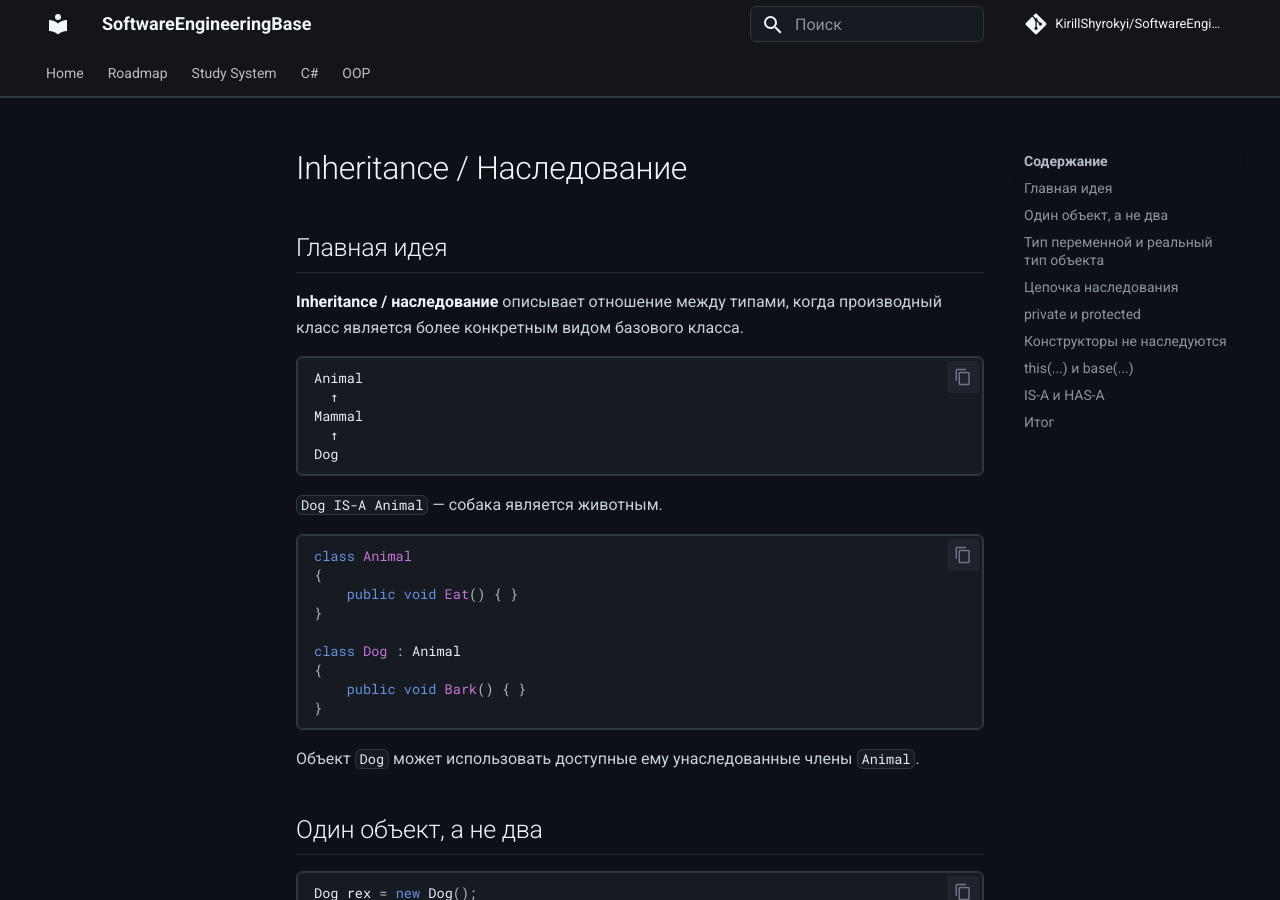
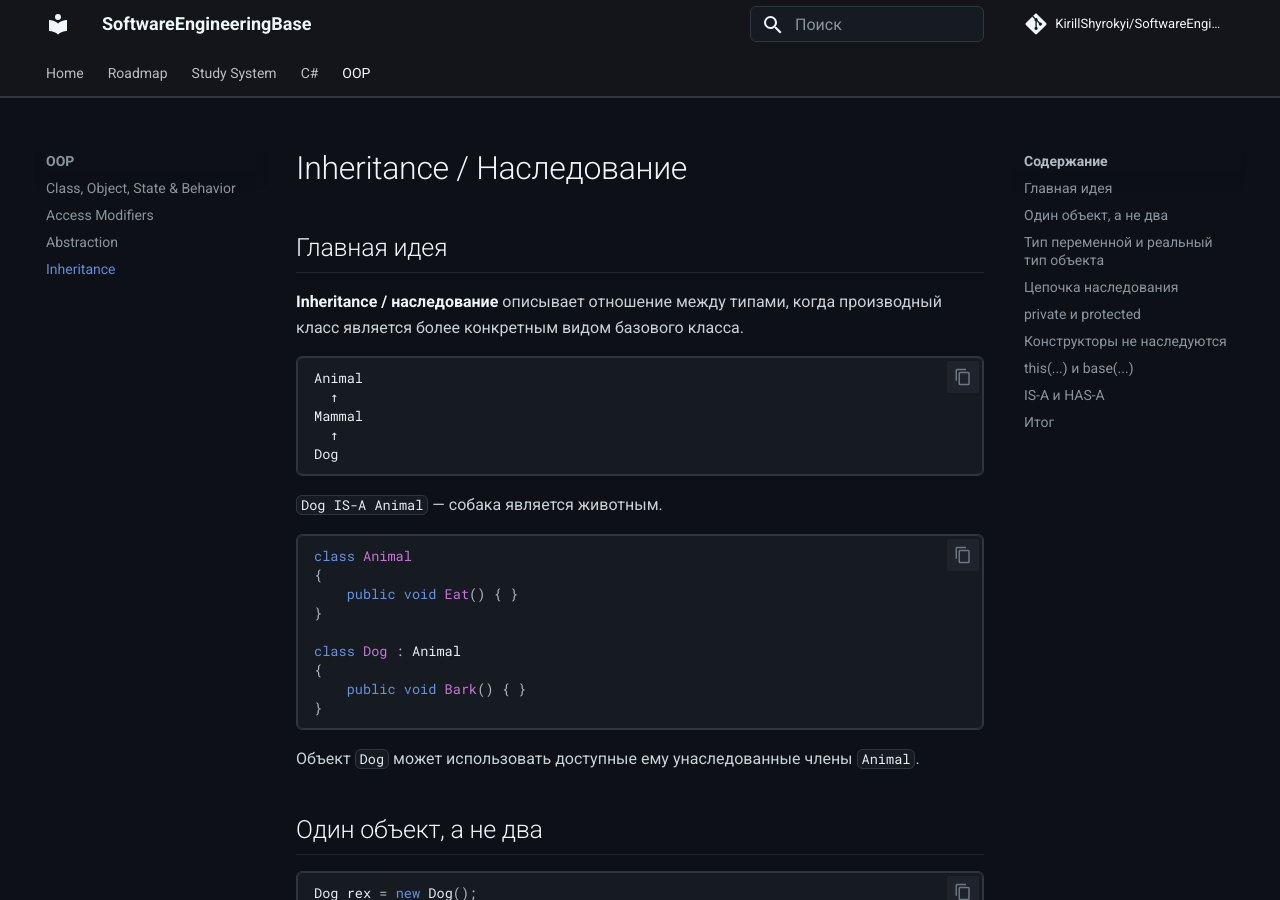
Before and after one commit to KirillShyrokyi/SoftwareEngineeringBase, an MkDocs documentation site: the page built from docs/oop/inheritance.md, in a window 1280 px wide and 900 px high. Built offline with MkDocs 1.6.1 and Material for MkDocs 9.7.7, drawn with Linux system fonts in a browser that asks for light colours; comment, search, counter and statistics services are not loaded.

Commit message:
docs(oop): add inheritance to navigation

```diff
--- a/mkdocs.yml
+++ b/mkdocs.yml
@@ -16,6 +16,7 @@ nav:
       - Class, Object, State & Behavior: oop/class-object-state-behavior.md
       - Access Modifiers: oop/access-modifiers.md
       - Abstraction: oop/abstraction.md
+      - Inheritance: oop/inheritance.md
 
 theme:
   name: material
```
